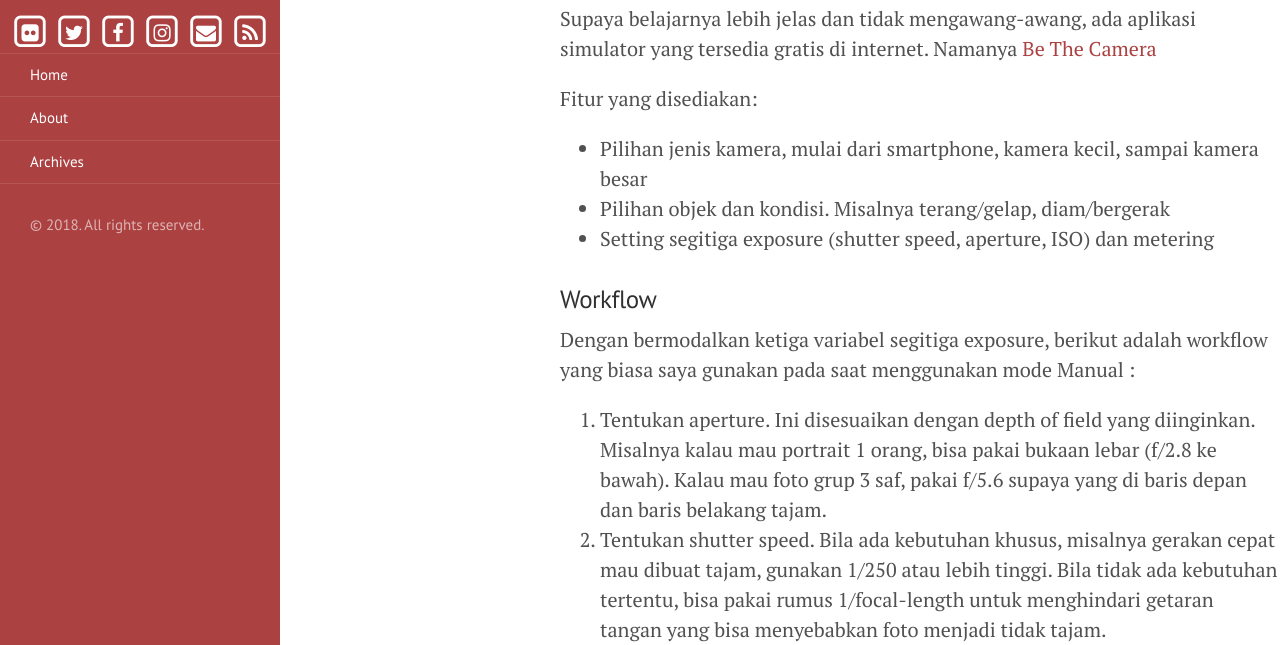
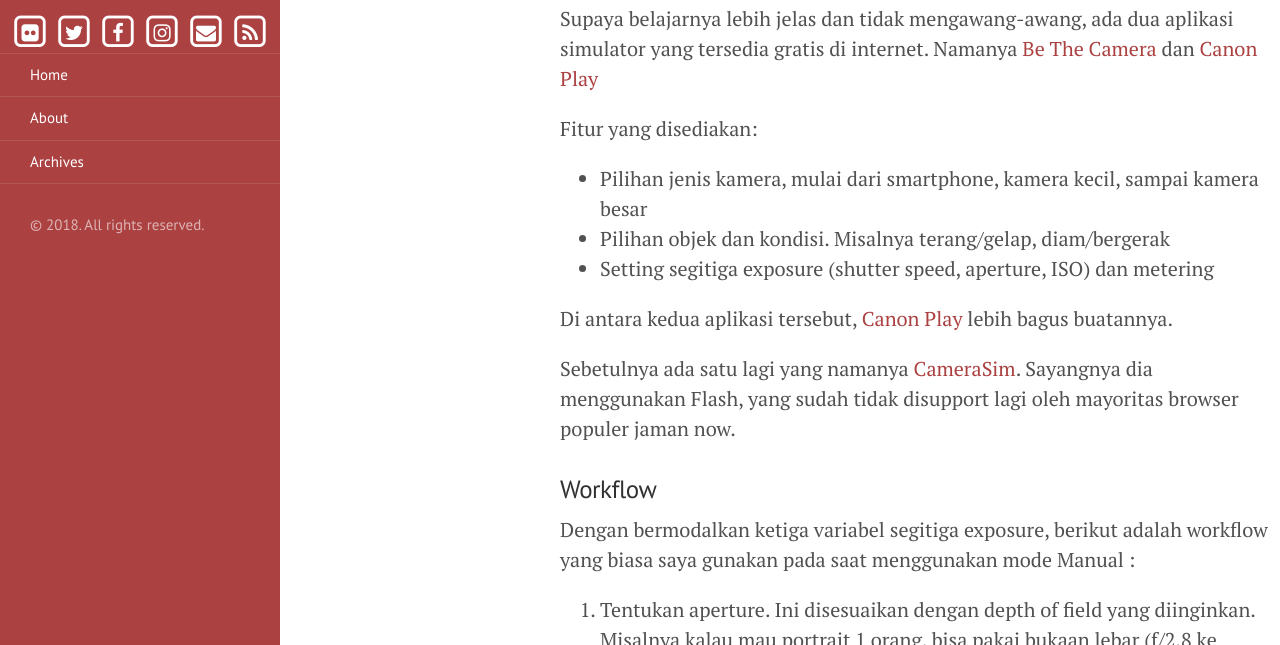
Before and after one commit to endymuhardin/rana.endy.muhardin.com, a Jekyll site: the page built from _posts/2013-11-12-segitiga-exposure.markdown, in a window 1280 px wide and 900 px high, scrolled down 15046 px, cut to the strip 255-900 px from the top of the window. Built offline with Jekyll 4.4.1, drawn with Linux system fonts in a browser that asks for light colours; nearby versions of some CDN libraries.

Commit message:
tambahan referensi simulator

```diff
--- a/_posts/2013-11-12-segitiga-exposure.markdown
+++ b/_posts/2013-11-12-segitiga-exposure.markdown
@@ -212,7 +212,7 @@ Kalau butuh referensi lebih lanjut, bisa tonton video berikut ini
 <div class="video-container"><iframe width="560" height="315" src="https://www.youtube.com/embed/KQw28-3LEU4" frameborder="0" allowfullscreen></iframe></div>
 
 
-Supaya belajarnya lebih jelas dan tidak mengawang-awang, ada aplikasi simulator yang tersedia gratis di internet. Namanya [Be The Camera](http://bethecamera.com/)
+Supaya belajarnya lebih jelas dan tidak mengawang-awang, ada dua aplikasi simulator yang tersedia gratis di internet. Namanya [Be The Camera](http://bethecamera.com/) dan [Canon Play](http://www.canonoutsideofauto.ca/play/)
 
 Fitur yang disediakan:
 
@@ -220,6 +220,9 @@ Fitur yang disediakan:
 * Pilihan objek dan kondisi. Misalnya terang/gelap, diam/bergerak
 * Setting segitiga exposure (shutter speed, aperture, ISO) dan metering
 
+Di antara kedua aplikasi tersebut, [Canon Play](http://www.canonoutsideofauto.ca/play/) lebih bagus buatannya.
+
+Sebetulnya ada satu lagi yang namanya [CameraSim](https://camerasim.com/camerasim-free-web-app/). Sayangnya dia menggunakan Flash, yang sudah tidak disupport lagi oleh mayoritas browser populer jaman now.
 
 ### Workflow ###
 
```
Also changed, not shown: 3 other files.
